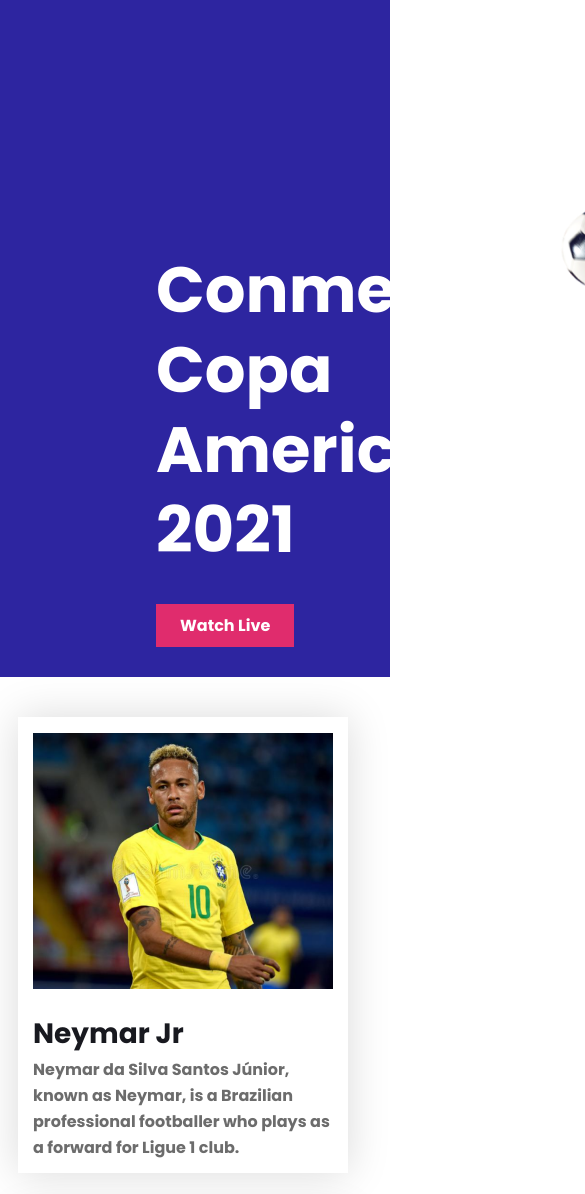
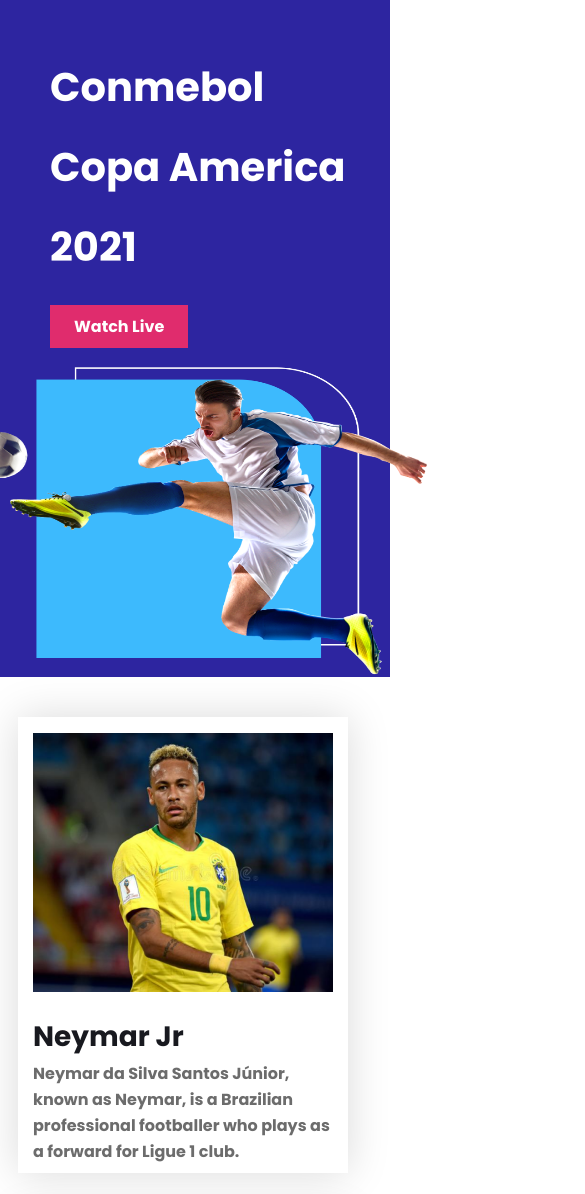
Before and after one commit to rahad-ops/responsive-football, a plain HTML site: page index.html in a window 390 px wide. Shown: the top 1194 px of the page, 585 px wide, since content can reach past the window. Drawn offline with Linux system fonts and the light colour scheme.

Commit message:
add-responsive

```diff
--- a/style.css
+++ b/style.css
@@ -1,4 +1,3 @@
-
 /* fonts */
 @import url('https://fonts.googleapis.com/css2?family=Poppins:wght@700&display=swap');
 @import url('https://fonts.googleapis.com/css2?family=Niconne&display=swap');
@@ -39,6 +38,8 @@ header {
 .head-right img {
     Width: 556px;
     Height: 438px;
+    justify-content: center;
+    align-items: center;
     margin-left: 140px;
     margin-top: 153px;
 }
@@ -66,6 +67,7 @@ header {
 }
 
 .palyer-blog {
+
     display: grid;
     grid-row-gap: 45px;
     grid-column-gap: 30px;
@@ -177,10 +179,44 @@ header {
         margin-left: 18px;
         margin-right: 18px;
     }
+    header {
+        background-color: #2D25A0;
+        width: 100%;
+        Height: 677px;
+    }
+    .head{
+        display: flex;
+        flex-direction: column;
+    }
+    .head-left{
+        margin-left: 50px;
+        margin-top: 20px;
+        width: 300px;
+    }
+    .head-left h1 {
+        font-style: normal;
+        font-weight: 700;
+        font-size: 40px;
+        line-height: 80px;
+
+    }
+    .head-right img {
+        Width: 356px;
+        Height: 238px;
+        margin-left: 20px;
+    }
+
+    .palyer-images img {
+        Width:300px;
+        Height:259.17px;
+        margin: 16px 0px 15px 15px;
+        align-items: center;
+    }
 
     .palyer-blog {
         display: grid;
-        grid-template-columns: repeat(1, 1fr);}
+        grid-template-columns: repeat(1, 1fr);
+    }
         .news h1 {
             background-color: #0052cc;
             color: white;
@@ -201,8 +237,9 @@ header {
             margin-top: 50px;
         }
         .footer-logo img {
-            width: 283px;
-            height: 110px;
+            width: 271px;
+            height: 63px;
+            margin-left: 18px;
         }
-
 }
+© 2021 GitHub, Inc.
```
